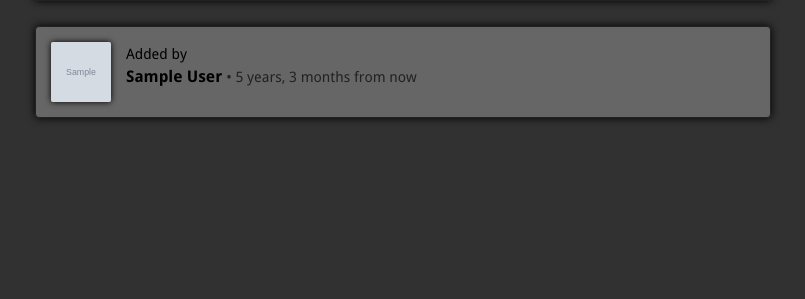
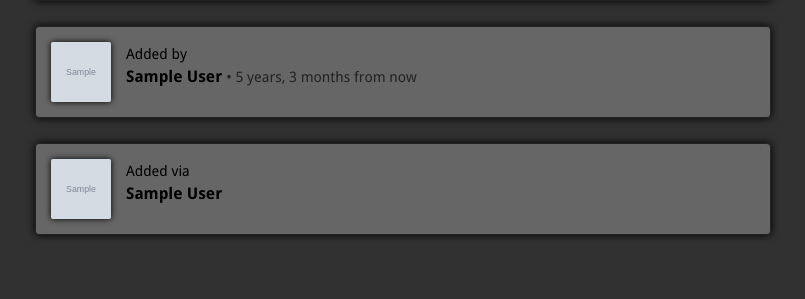
Before and after one commit to Fenykepy/pinpict, a Django app: page /pin/1/ in a window 1280 px wide. Shown: the part 536-835 px from the top of the page, without its empty margins (237-1042 px from the left). Before the commit the page ends 657 px from the top, so only its background shows below. Run offline with Django 3.2, Linux system fonts and the light colour scheme; tables that the repository leaves empty hold one stand-in row (values such as "Sample post"); grey boxes marked "Sample" are stand-in pictures; style sheets or scripts are compiled from the project's sources.

Commit message:
Fix bug that user get all bords in pin_create board select.

```diff
--- a/pin/forms.py
+++ b/pin/forms.py
@@ -3,7 +3,7 @@ from django import forms
 from board.forms import Form, ModelForm
 
 from pin.models import Pin, Resource
-
+from board.models import Board
 
 class PinForm(ModelForm):
     """Pin creation and edition form."""
@@ -14,7 +14,6 @@ class PinForm(ModelForm):
     class Meta:
         model = Pin
         fields = ('board', 'description')
-
 
 
 class UploadPinForm(Form):
--- a/pin/tests.py
+++ b/pin/tests.py
@@ -503,7 +503,7 @@ class PinCreationTest(TestCase):
         self.assertEqual(self.client.session['pin_create_source'], self.pin.source)
         self.assertEqual(hasattr(self.client.session, 'pin_create_added_via'), False)
         # assert no other users' boards are in select
-        self.assertEqual(response.context['form'].fields['board']._queryset.count(), 2)
+        self.assertEqual(response.context['form'].fields['board']._queryset.count(), 1)
         self.assertEqual(response.context['form'].fields['board']._queryset[0].pk, 1)
         # assert ressource is in context
         self.assertEqual(response.context['resource'], self.resource)
@@ -544,7 +544,7 @@ class PinCreationTest(TestCase):
         self.assertEqual(self.client.session['pin_create_source'], self.pin2.source)
         self.assertEqual(self.client.session['pin_create_added_via'], self.user2.pk)
         # assert no other users' boards are in select
-        self.assertEqual(response.context['form'].fields['board']._queryset.count(), 2)
+        self.assertEqual(response.context['form'].fields['board']._queryset.count(), 1)
         self.assertEqual(response.context['form'].fields['board']._queryset[0].pk, 1)
         # assert ressource is in context
         self.assertEqual(response.context['resource'], self.pin2.resource)
--- a/pin/views.py
+++ b/pin/views.py
@@ -18,6 +18,8 @@ from board.models import Board
 from pin.forms import PinForm, UploadPinForm, PinUrlForm, DownloadPinForm,\
         RePinForm
 from pin.utils import get_sha1_hexdigest, scan_html_for_picts
+
+
 
 
 class ListBoardPins(ListView):
@@ -131,11 +133,13 @@ def create_pin(request):
             request.session['pin_create_source'] = form.cleaned_data['url']
             request.session['pin_create_src'] = form.cleaned_data['src']
             pin_form = PinForm()
+            pin_form.fields["board"].queryset = Board.objects.filter(user=request.user)
             pin_form.initial = {}
             if 'description' in form.cleaned_data:
                 pin_form.initial['description'] = form.cleaned_data['description']
             if request.session.get('last_visited_board'):
                 pin_form.initial['board'] = request.session['last_visited_board']
+
 
             return render(request, 'pin/pin_create.html', {
                 'form': pin_form,
@@ -156,6 +160,7 @@ def create_pin(request):
                 request.session['pin_create_added_via'] = pin.pin_user.pk
 
             pin_form = PinForm()
+            pin_form.fields["board"].queryset = Board.objects.filter(user=request.user)
             pin_form.initial = {}
             pin_form.initial['description'] = pin.description
             if request.session.get('last_visited_board'):
@@ -167,8 +172,7 @@ def create_pin(request):
                 'submit': 'Pin it',
             })
 
-    if (request.method == 'POST' and 'board' in request.POST
-            and 'description' in request.POST):
+    if (request.method == 'POST' and 'description' in request.POST):
         form = PinForm(request.POST)
         if form.is_valid():
             pin = form.save(commit=False)
@@ -251,6 +255,7 @@ def create_pin(request):
             raise Http404
 
         pin_form = PinForm()
+        pin_form.fields["board"].queryset = Board.objects.filter(user=request.user)
         pin_form.initial = {}
         if request.session.get('last_visited_board'):
             pin_form.initial['board'] = request.session['last_visited_board']
@@ -290,6 +295,8 @@ class UpdatePin(UpdateView, AjaxableResponseMixin):
         form = self.get_form(form_class)
         # ensure that only user's boards are listed
         form.fields["board"].queryset = Board.objects.filter(user=request.user)
+
+
         return self.render_to_response(self.get_context_data(form=form))
 
 
--- a/templates/pin/pin_view.html
+++ b/templates/pin/pin_view.html
@@ -63,20 +63,40 @@
 
 <article class="user-compact">
     {% if owner.avatar %}
-        <a href="{% url "boards_list" owner.username %}"><img src="{{ MEDIA_URL }}{{ owner.avatar }}" /></a>
+        <a href="{% url "boards_list" owner.slug %}"><img src="{{ MEDIA_URL }}{{ owner.avatar }}" /></a>
     {% else %}
-        <a href="{% url "boards_list" owner.username %}"><img src="{% static 'images/structure/default_avatar.png' %}" /></a>
+        <a href="{% url "boards_list" owner.slug %}"><img src="{% static 'images/structure/default_avatar.png' %}" /></a>
     {% endif %}
-    <p><a href="{% url "boards_list" owner.username %}">
+    <p><a href="{% url "boards_list" owner.slug %}">
         <span>Added by</span><br /><strong>
         {% if owner.first_name or owner.last_name %}
         {{ owner.first_name }} {{ owner.last_name }}
         {% else %}
         {{ owner.username }}
         {% endif %}</strong></a> <span class="date">&#149; {{ pin.date_created|naturaltime }}</span></p>
+</article>
 
 
+{% if pin.added_via %}
+<article class="user-compact">
+    {% with via=pin.added_via %}
+    {% if via.avatar %}
+        <a href="{% url "boards_list" via.slug %}"><img src="{{ MEDIA_URL }}{{ via.avatar }}" /></a>
+    {% else %}
+        <a href="{% url "boards_list" via.slug %}"><img src="{% static 'images/structure/default_avatar.png' %}" /></a>
+    {% endif %}
+    <p><a href="{% url "boards_list" via.slug %}">
+        <span>Added via</span><br /><strong>
+        {% if via.first_name or via.last_name %}
+        {{ via.first_name }} {{ via.last_name }}
+        {% else %}
+        {{ via.username }}
+        {% endif %}</strong></a></p>
+    {% endwith %}
 </article>
+{% endif %}
+
+
 </section>
 {% endwith %}
 {% endblock %}
--- a/todo.txt
+++ b/todo.txt
@@ -20,7 +20,7 @@
 #        - test it
 #    - user list_pins (publics or publics and privates)
 #        - add "pins" as forbidden slug for boards
-    - add some kind of sitemap
+    - add some kind of sitemap for bots index
     - add pagination by 300 for user list_pins
 #    - registration form
 #    - password recovery
@@ -29,6 +29,7 @@
     - default user avatar « PP »
 #    - profil page
 #    - add link to navigate between pin views
+#    - add an article nder pin_view with a link to user pin was added via.
     - add an article under pin_view with preview of other pins from board.
     - add a field with 0-5 owner rating
 #    - redirect to pin_list and not board_list after pin_update or create cancel
@@ -98,6 +99,8 @@
 #    - mv pin to final destination in ResourceFactory.make_resource_from_file
 
 #    - in case of 404 of one image, they other stay hidden in js script
+#    - user with no board sees all boards (which doesn't belong to him) in select
+    - user with no board see 404 instead of error messages in PinForm with only pin_description
 
 
 ==== JavaScript ====
```
